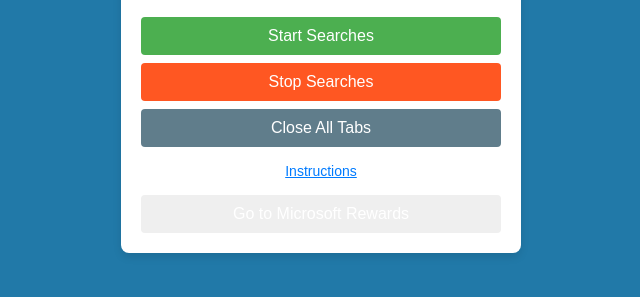
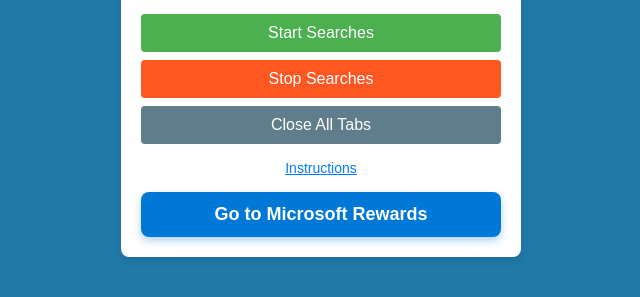
Before and after one commit to satyam-is-pro/Microsoft-Rewards-Search-automation, a plain HTML site: page index.html in a window 1280 px wide. Shown: the part 327-624 px from the top of the page, without its empty margins (319-959 px from the left). Drawn offline with Linux system fonts and the light colour scheme.

Commit message:
Update styles.css

```diff
--- a/styles.css
+++ b/styles.css
@@ -1,4 +1,3 @@
-/* General Reset */
 * {
     margin: 0;
     padding: 0;
@@ -78,7 +77,29 @@
     color: #0056b3;
 }
 
-/* Loader styles */
+.rewards-button {
+    padding: 12px 24px;
+    font-size: 18px;
+    font-weight: bold;
+    color: #fff;
+    background-color: #0078d7; /* Microsoft blue */
+    border: none;
+    border-radius: 8px;
+    cursor: pointer;
+    box-shadow: 0px 4px 8px rgba(0, 120, 215, 0.3);
+    transition: background-color 0.3s, box-shadow 0.3s;
+}
+
+.rewards-button:hover {
+    background-color: #005a9e; /* Darker blue on hover */
+    box-shadow: 0px 6px 12px rgba(0, 90, 158, 0.4);
+}
+
+.rewards-button:active {
+    background-color: #004578; /* Even darker blue on click */
+    box-shadow: none;
+}
+
 #loader-container {
     width: 100%;
     background-color: #e0e0e0;
@@ -102,7 +123,6 @@
     transition: width 5s linear;
 }
 
-/* Instructions Popup */
 #instructionsPopup {
     position: fixed;
     top: 50%;
@@ -140,14 +160,12 @@
     font-size: 12px;
     cursor: pointer;
 }
-/* Hide arrows in number input for Chrome, Safari, Edge, and Opera */
 input[type="number"]::-webkit-outer-spin-button,
 input[type="number"]::-webkit-inner-spin-button {
     -webkit-appearance: none;
     margin: 0;
 }
 
-/* Hide arrows in number input for Firefox */
 input[type="number"] {
     appearance: textfield;
 }
```
